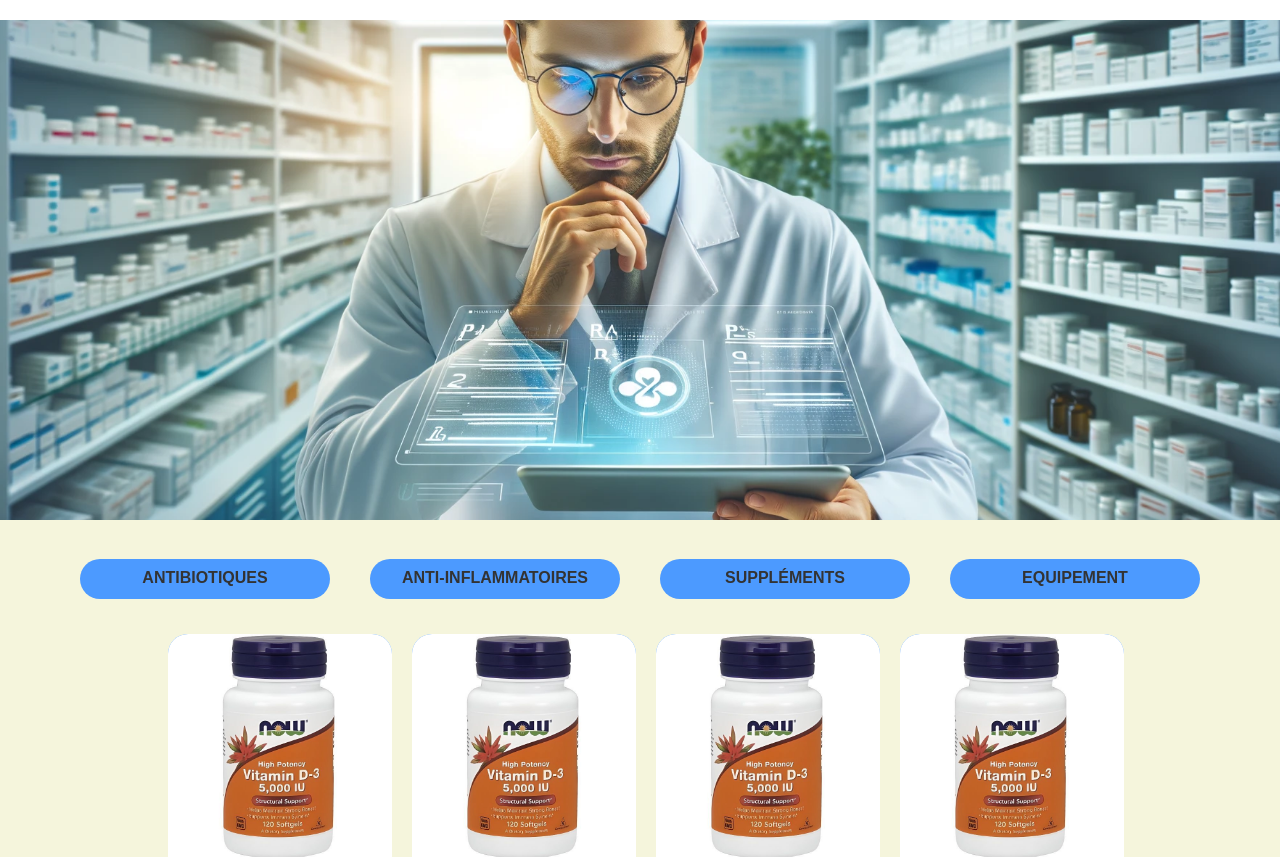
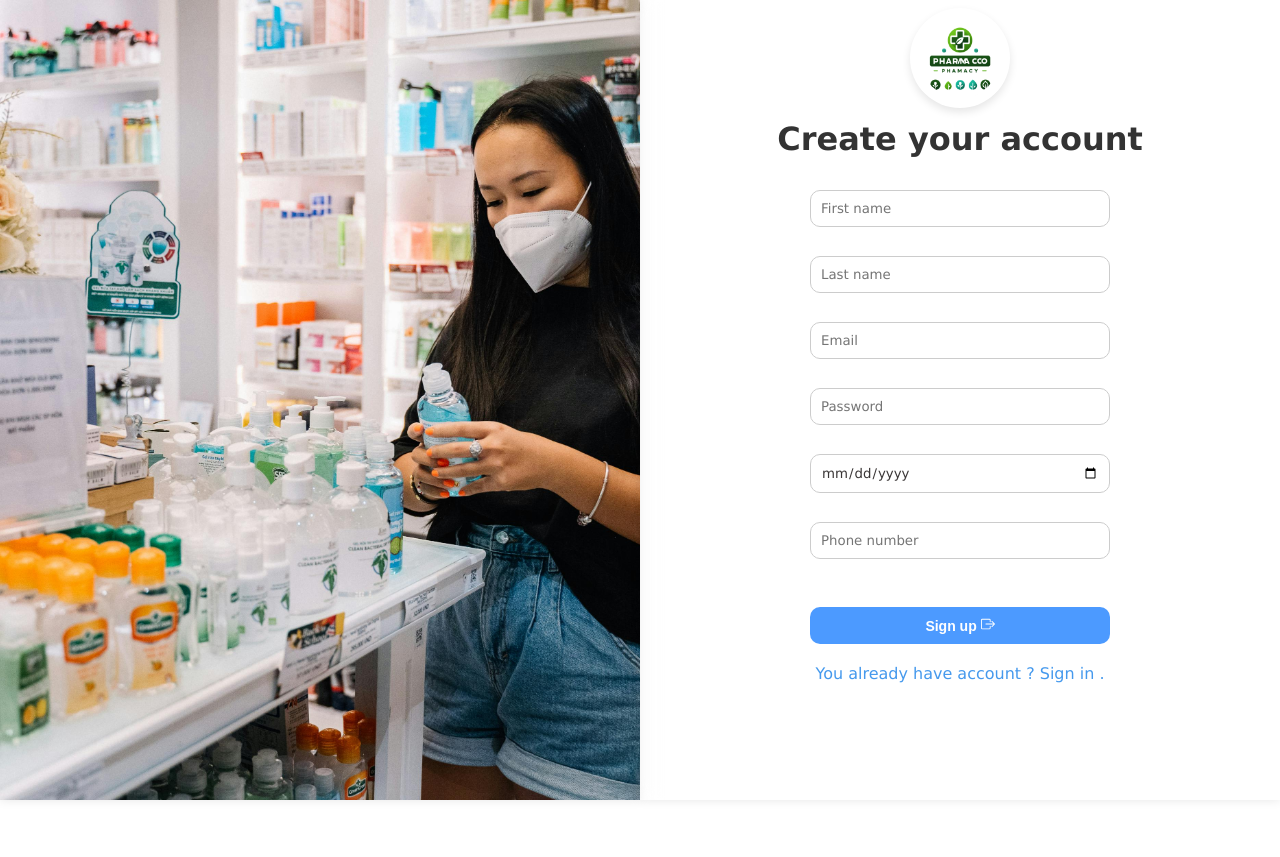
Before and after one commit to Artistefx/Pharmaco, a React (Create React App) app: page / in a window 1280 px wide. Shown: the top 857 px of the page. After the commit the page ends 800 px from the top, so only its background shows below. Built offline with nearby package versions, Linux system fonts and the light colour scheme; the HTML template or start-up script is replaced by a standard one.

Commit message:
Fix error on inputs

```diff
--- a/src/App.js
+++ b/src/App.js
@@ -1,10 +1,10 @@
 import './App.css';
-import Welcome from './Components/Welcome/Welcome';
+import Sign from './Components/SignupPage/sign.jsx';
 
 function App() {
   return (
     <div className="App">
-      <Welcome />
+      <Sign />
     </div>
   );
 }
--- a/src/Components/SignupPage/sign.jsx
+++ b/src/Components/SignupPage/sign.jsx
@@ -19,15 +19,15 @@ function Sign() {
 
         <div className="div">
 
-          <input type='text' name='nom' id='nom' value="First name"  /><br/>
+          <input type='text' name='nom' id='nom' placeholder="First name"  /><br/>
         </div>
         <div className="div">
 
-          <input type='text' name='prenom' id='prenom' value="Last name" /><br/>
+          <input type='text' name='prenom' id='prenom' placeholder="Last name" /><br/>
         </div>
         <div className="div">
 
-          <input type='email' name='email' id='Email' value="Email" required /><br/>
+          <input type='email' name='email' id='Email' placeholder="Email" required /><br/>
         </div>
         <div className="div">
 
@@ -39,7 +39,7 @@ function Sign() {
         </div>
         <div className="div">
 
-          <input type='tel' name='tel' id='tel' required value="Phone number" /><br/>
+          <input type='tel' name='tel' id='tel' required placeholder="Phone number" /><br/>
         </div>
         <div>
         <br/>
```
